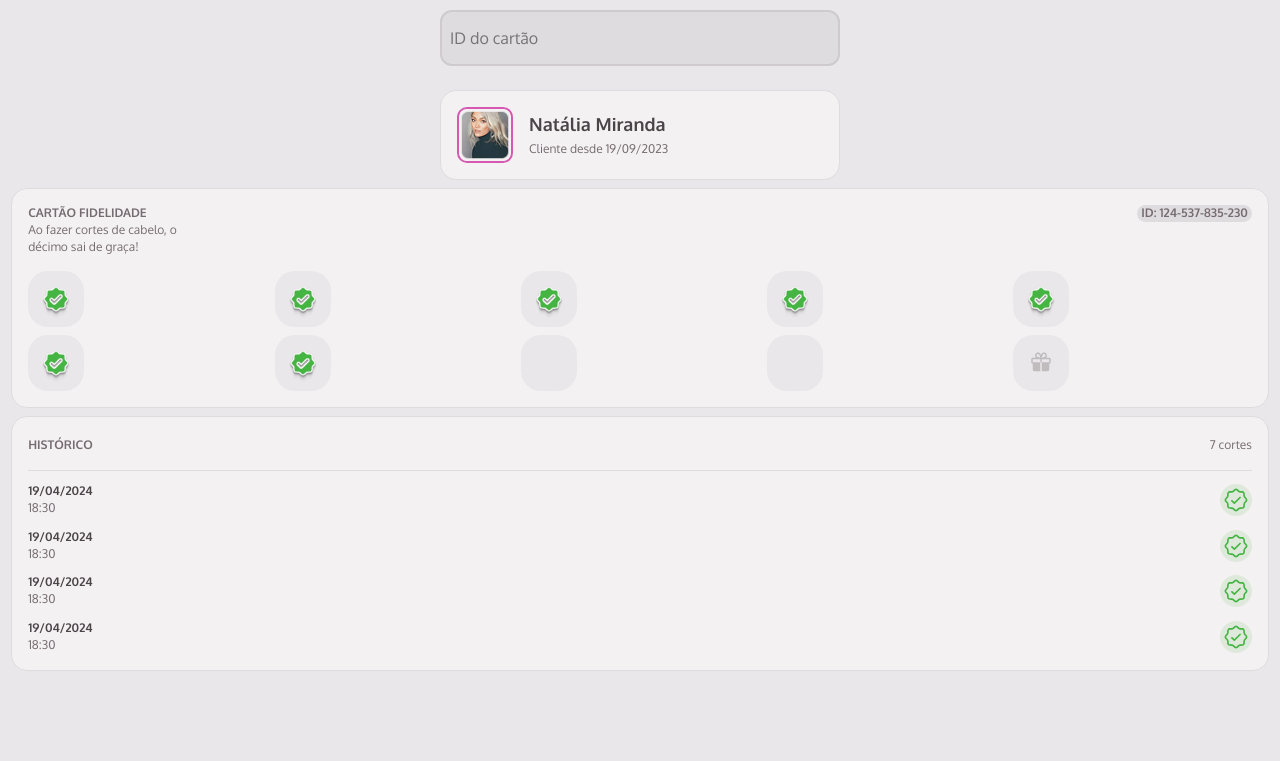
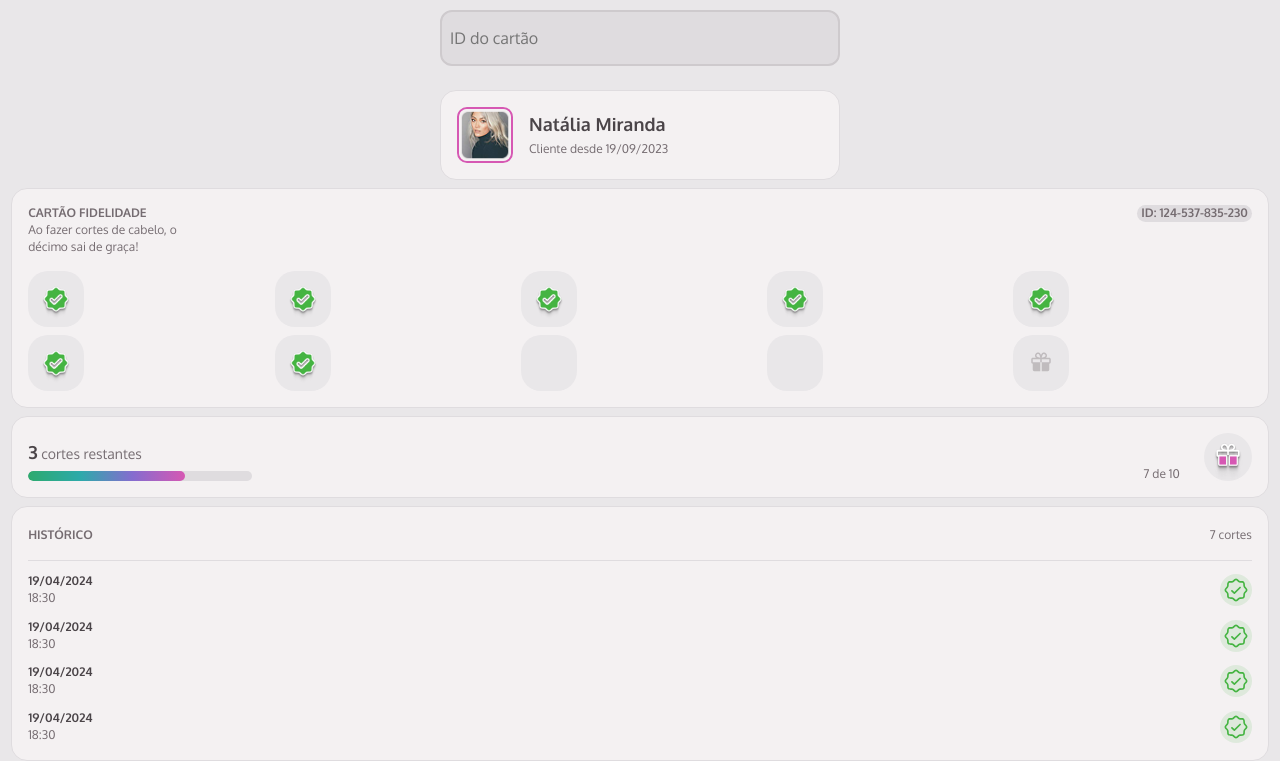
Before and after one commit to fellipesnoww/mba-web-fundamental-member-club, a website built with webpack: page index.html in a window 1280 px wide. Shown: the part 142-903 px from the top of the page. Before the commit the page ends 821 px from the top, so only its background shows below. Built offline with nearby package versions, Linux system fonts and the light colour scheme.

Commit message:
feature: created remaing count section

```diff
--- a/index.html
+++ b/index.html
@@ -69,6 +69,24 @@
                </div>
             </section>
             <section class="card-container">
+                <div class="remaning-cuts-section">
+                    <div class="left-section">
+                      <span class="remaning-count"><strong>3</strong> cortes restantes</span>
+                      <div class="progress-bar-content">
+                        <div class="progress-bar">
+                            <div class="progress-fill"></div>
+                        </div>
+                      </div>
+                    </div>
+                    <div class="right-section">
+                        <span class="progress-text">7 de 10</span>
+                        <div class="gift-icon">
+                            <img src="./src/assets/PinGift.png">
+                        </div>
+                    </div>
+                  </div>
+            </section>
+            <section class="card-container">
                 <header class="history">
                     <strong>Histórico</strong>
                     <span>7 cortes</span>
--- a/src/main.js
+++ b/src/main.js
@@ -7,3 +7,4 @@ import './styles/input.css';
 import './styles/utils.css';
 import './styles/cards.css';
 import './styles/history.css';
+import './styles/remaning-cuts.css';
--- /dev/null
+++ b/src/styles/remaning-cuts.css
@@ -0,0 +1,82 @@
+.remaning-cuts-section {
+    display: flex;
+    align-items: flex-end;
+    justify-content: space-between;
+
+    & .remaning-count {
+        padding-block: 0.5rem;
+        display: block;
+
+        font-size: var(--body---text--sm);
+        color: var(--base---gray-500);
+
+        & strong {
+            font-weight: var(--fw-bold);
+            color: var(--base---gray-600);
+            font-size: var(--heading---title--sm);
+        }
+    }
+
+}
+
+.left-section {
+    flex-grow: 1;
+    align-items: flex-start;
+    max-width: 14rem;
+}
+
+.remaining-cuts {
+    align-items: flex-start;
+    justify-content: flex-start;
+    margin-bottom: 0.5rem;
+}
+
+.progress-bar-content {
+    width: 100%;
+    position: relative;
+
+    & .progress-bar {
+        background-color: var(--base---gray-300);
+        height: 10px;
+        border-radius: 5px;
+        overflow: hidden;
+
+        & .progress-fill {
+            background-image: linear-gradient(to right, #2DAA6E, #2DAAAA, #856CCF, #D658B3);
+            height: 100%;
+            width: 70%;
+            border-radius: 5px;
+        }
+    }
+}
+
+.right-section {
+    display: flex;
+    flex-direction: row;
+    align-items: flex-end;
+
+    & .progress-text {
+        font-size: var(--body---text--xs);
+        color: var(--base---gray-500);
+        margin-left: 0.75rem;
+        margin-right: 1.5rem;
+    }
+
+    & .gift-icon {
+        display: flex;
+        align-items: center;
+        justify-content: center;
+        width: 3rem;
+        height: 3rem;
+
+        background-color: var(--base---gray-200);
+        border-radius: 50%;
+
+        & img {
+            width: 2.5rem;
+            height: 2.5rem;
+            object-fit: cover;
+            margin-top: 0.5rem;
+        }
+    }
+}
--- a/src/styles/utils.css
+++ b/src/styles/utils.css
@@ -13,3 +13,10 @@
     background-color: var(--base---gray-300);
     width: 100%;
 }
+
+
+.inline-flex {
+    display: flex;
+    align-items: center;
+    justify-content: center;
+}
```
